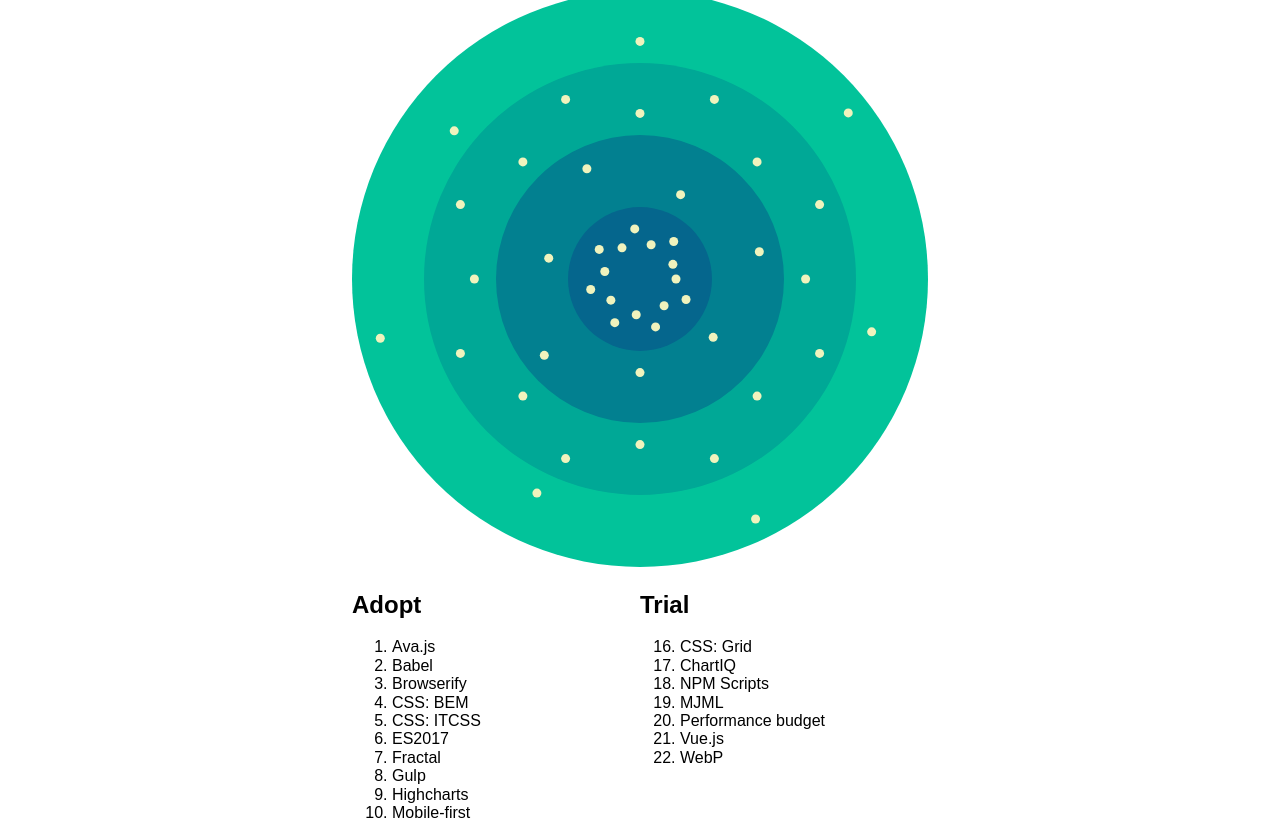
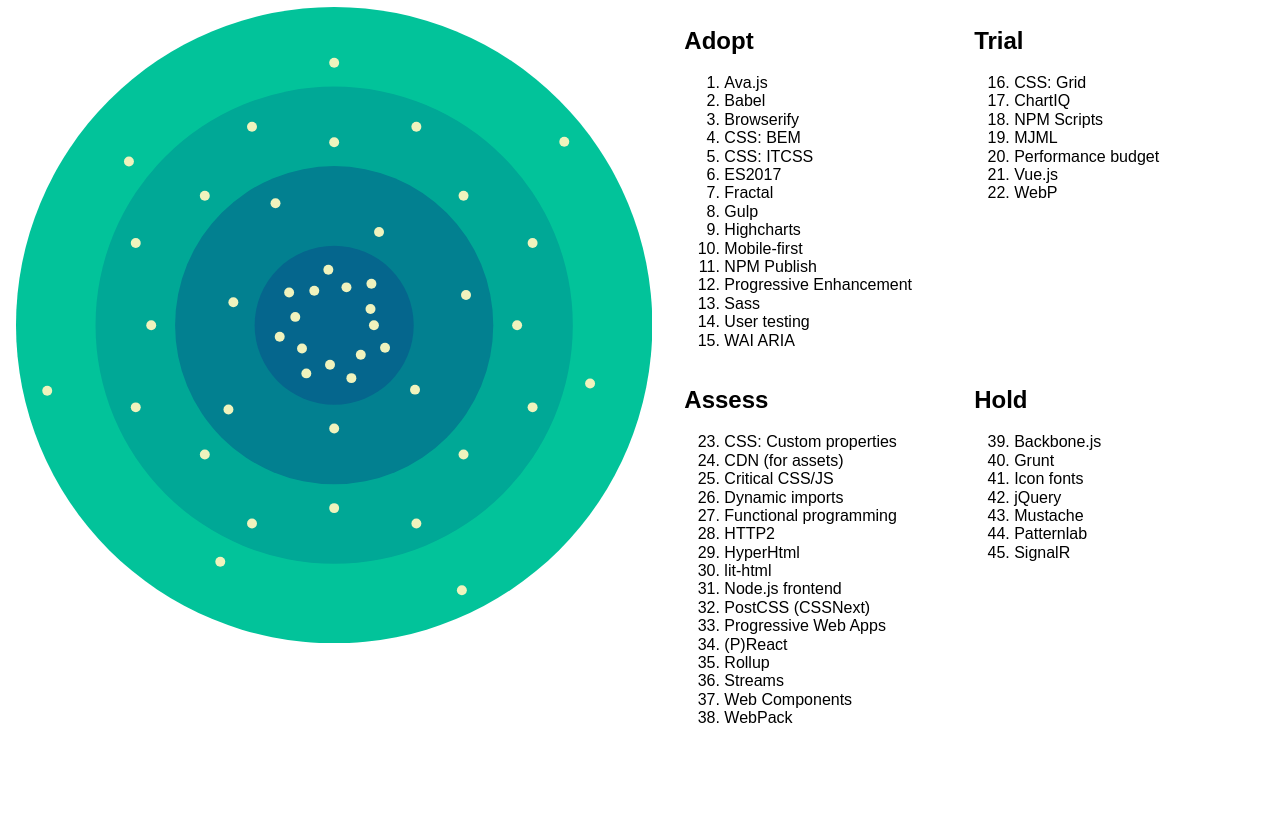
Before and after one commit to vicompany/technology-radar, a website with bundled scripts: page docs/index.html in a window 1280 px wide. Shown: the part 89-908 px from the top of the page. After the commit the page ends 849 px from the top, so only its background shows below. Built offline with nearby package versions, Linux system fonts and the light colour scheme.

Commit message:
Improve style

```diff
--- a/docs/assets/scripts/main.js
+++ b/docs/assets/scripts/main.js
@@ -40,7 +40,7 @@
 const isTechnologyElement = element => 'technologyId' in element.dataset;
 
 const getListItemHtml = item => `<li value="${item.id}" data-technology-id="${item.id}">${item.name}</li>`;
-const getListHtml = (list, listType = 'ol') => `<${listType}>${list.map(getListItemHtml).join('')}</${listType}>`;
+const getListHtml = (list, listType = 'ol') => `<${listType} class="technology-list__list">${list.map(getListItemHtml).join('')}</${listType}>`;
 
 (async () => {
 	const levels = await TechnologyService.getLevels();
--- a/docs/assets/styles/main.css
+++ b/docs/assets/styles/main.css
@@ -11,10 +11,15 @@
     font-family: sans-serif;
 }
 
+.app {
+    display: grid;
+    grid-template-areas: 'radar' 'list';
+    grid-column-gap: 2em;
+}
+
 .container {
     max-width: 36em;
-    padding-left: 1em;
-    padding-right: 1em;
+    padding: 1em;
     margin-left: auto;
     margin-right: auto;
 }
@@ -47,5 +52,15 @@
 .fill--level-4 { fill: var(--color-level--4); }
 
 .is-active {
-    font-weight: bolder;
+    text-decoration: underline;
 }
+
+@media only screen and (min-width: 64em) {
+    .app {
+        grid-template-areas: 'radar list';
+    }
+
+    .container {
+        max-width: 100%;
+    }
+}
--- a/docs/index.html
+++ b/docs/index.html
@@ -14,8 +14,10 @@
 
 <main class="container">
     <h1>Technology radar</h1>
-    <div data-ref="radar"></div>
-    <div class="technology-list" data-ref="technology-list"></div>
+    <div class="app">
+        <div data-ref="radar"></div>
+        <div class="technology-list" data-ref="technology-list"></div>
+    </div>
 </main>
 
 <div class="tooltip" aria-hidden="true" hidden data-ref="technology-tooltip"></div>
```
